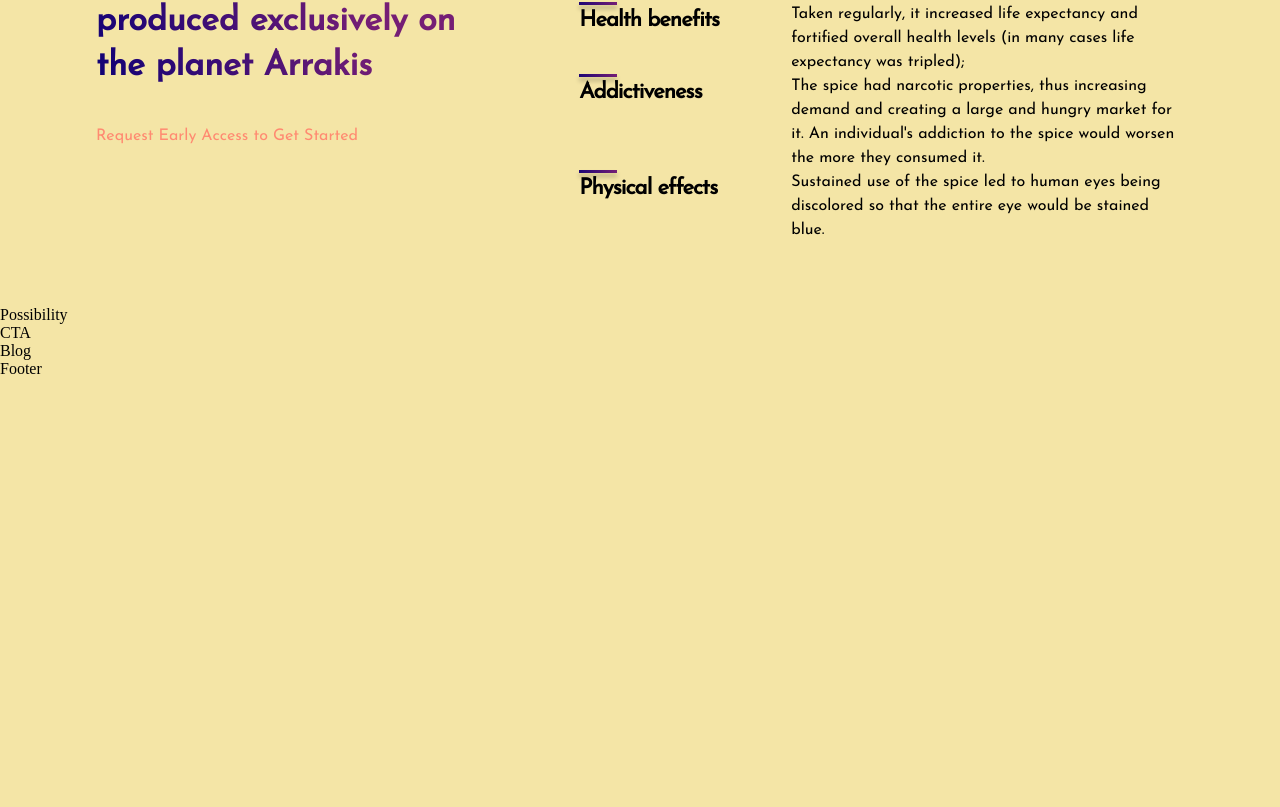
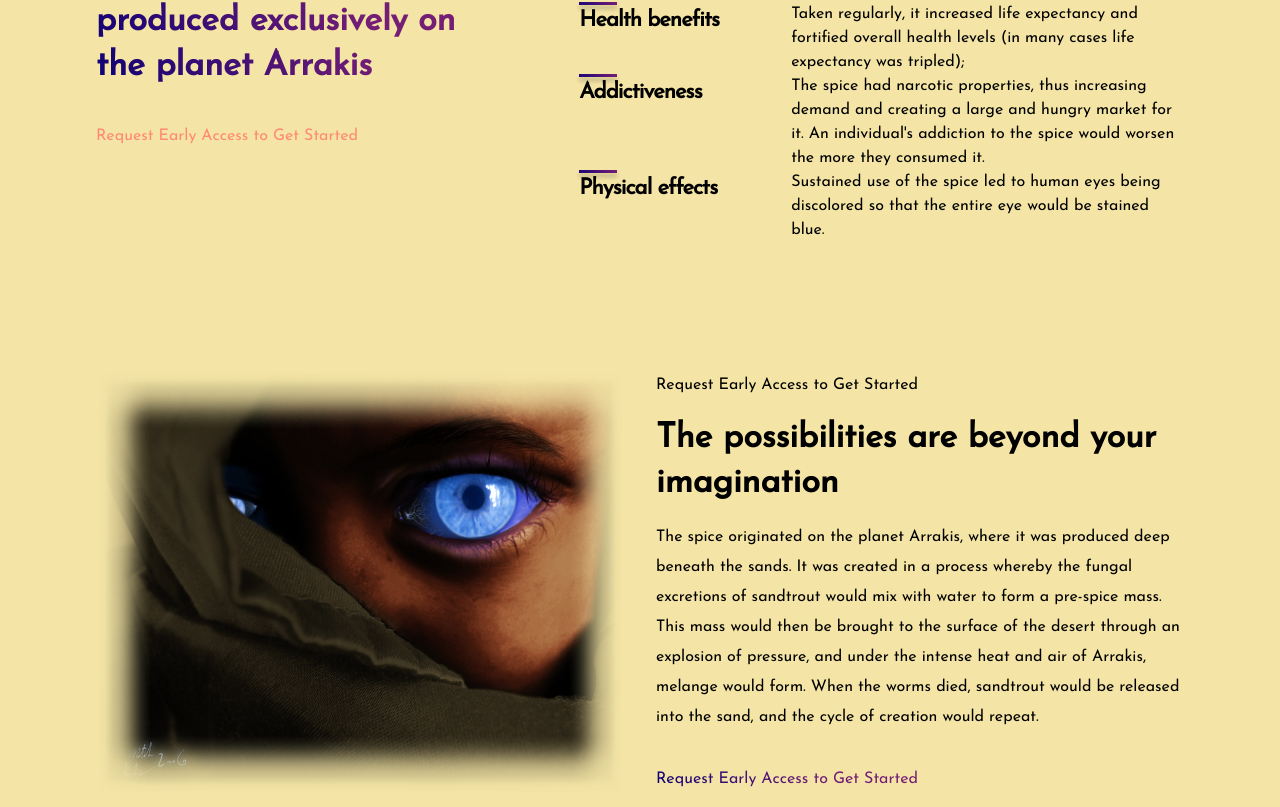
Before and after one commit to laszlosomogyimusic/SpiceOfDune, a React (Create React App) app: page / in a window 1280 px wide. Shown: the part 1990-2797 px from the top of the page. Before the commit the page ends 2368 px from the top, so only its background shows below. Built offline with nearby package versions, Linux system fonts and the light colour scheme.

Commit message:
Possibility finished

```diff
--- a/src/components/navbar/Navbar.jsx
+++ b/src/components/navbar/Navbar.jsx
@@ -11,7 +11,7 @@ const MenuLinks = (props) => {
     <>
     <p className={`navbar__menuitem ${classText}`}><a href="#home">Home</a></p>
     <p className={`navbar__menuitem ${classText}`}><a href="#whatisspice">What is Spice?</a></p>
-    <p className={`navbar__menuitem ${classText}`}><a href="#possibility">Arrakis</a></p>
+    <p className={`navbar__menuitem ${classText}`}><a href="#possibility">Melange</a></p>
     <p className={`navbar__menuitem ${classText}`}><a href="#features">Case Studies</a></p>
     <p className={`navbar__menuitem ${classText}`}><a href="#blog">Library</a></p>
     </>
--- a/src/containers/possibility/Possibility.jsx
+++ b/src/containers/possibility/Possibility.jsx
@@ -1,9 +1,21 @@
 import React from 'react'
 import './possibility.css';
 
+import eyesOfIbadImage from '../../assets/eyesofibad.png'
+
 const Possibility = () => {
   return (
-    <div>Possibility</div>
+    <section className="possibility section--padding" id="possibility">
+      <figure className="possibility__figure">
+        <img className="possibility__image" src={eyesOfIbadImage} alt="eyes of ibad" />
+      </figure>
+      <article className="possibility__body">
+        <h4 className="possibility__subtitle">Request Early Access to Get Started</h4>
+        <h1 className="possibility__title">The possibilities are beyond your imagination</h1>
+        <p className="possibility__text">The spice originated on the planet Arrakis, where it was produced deep beneath the sands. It was created in a process whereby the fungal excretions of sandtrout would mix with water to form a pre-spice mass. This mass would then be brought to the surface of the desert through an explosion of pressure, and under the intense heat and air of Arrakis, melange would form. When the worms died, sandtrout would be released into the sand, and the cycle of creation would repeat. </p>
+        <h4 className="possibility__subtitle  gradient__text">Request Early Access to Get Started</h4>
+      </article>
+    </section>
   )
 }
 
--- a/src/containers/possibility/possibility.css
+++ b/src/containers/possibility/possibility.css
@@ -0,0 +1,72 @@
+.possibility {
+  display: flex;
+  flex-direction: row;
+}
+
+.possibility__figure {
+  flex: 1;
+  display: flex;
+  justify-content: flex-start;
+  align-items: center;
+
+  margin-right: 2rem;
+}
+
+.possibility__image {
+  width: 100%;
+  height: 100%;
+}
+
+.possibility__body {
+  flex: 1;
+  display: flex;
+  flex-direction: column;
+  justify-content: flex-end;
+  align-items: flex-start;
+}
+
+
+.possibility__subtitle {
+  font-family: var(--font-family);
+  font-style: normal;
+  font-weight: 500;
+  font-size: 16px;
+  line-height: 30px;
+
+  color: var(--color-text)
+}
+
+.possibility__title {
+  font-family: var(--font-family);
+  font-weight: 800;
+  font-size: 34px;
+  line-height: 45px;
+
+  margin: 1rem 0;
+}
+
+.possibility__text {
+  font-family: var(--font-family);
+  font-size: 16px;
+  line-height: 30px;
+
+  color: var(--color-text);
+
+  margin-bottom: 2rem;
+}
+
+
+@media screen and (max-width: 950px) {
+  .possibility {
+    flex-direction: column;
+  }
+
+  .possibility__figure {
+    margin: 1rem 0;
+  }
+
+  .possibility__body {
+    margin-top: 2rem;
+  }
+
+}
```
Also changed, not shown: src/assets/eyesofibad.png (added).
